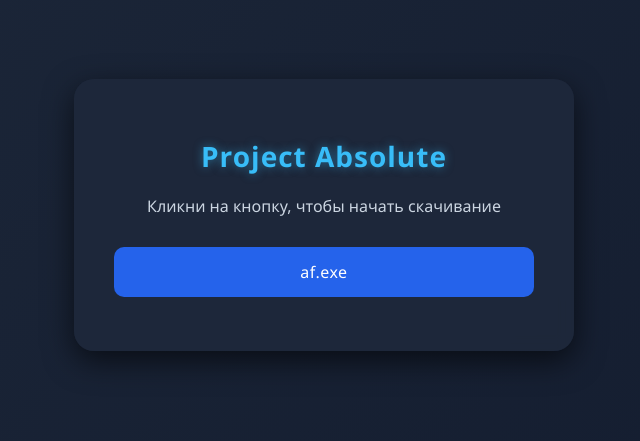
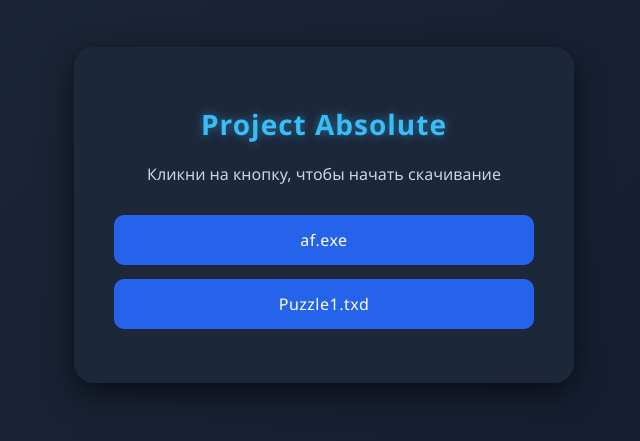
Before and after one commit to q0wqex/project-absolute, a plain HTML site: page index.html in a window 1280 px wide. Shown: the part 185-626 px from the top of the page, without its empty margins (316-956 px from the left). Drawn offline with Linux system fonts and the light colour scheme.

Commit message:
add Puzzle.txd

```diff
--- a/index.html
+++ b/index.html
@@ -95,6 +95,7 @@
     <h1>Project Absolute</h1>
     <p>Кликни на кнопку, чтобы начать скачивание</p>
     <a class="btn" href="builds/af.exe" download>af.exe</a>
+    <a class="btn" href="builds/Puzzle1.txd" download>Puzzle1.txd</a>
   </div>
 </body>
 </html>
```
Also changed, not shown: 1 other file.
